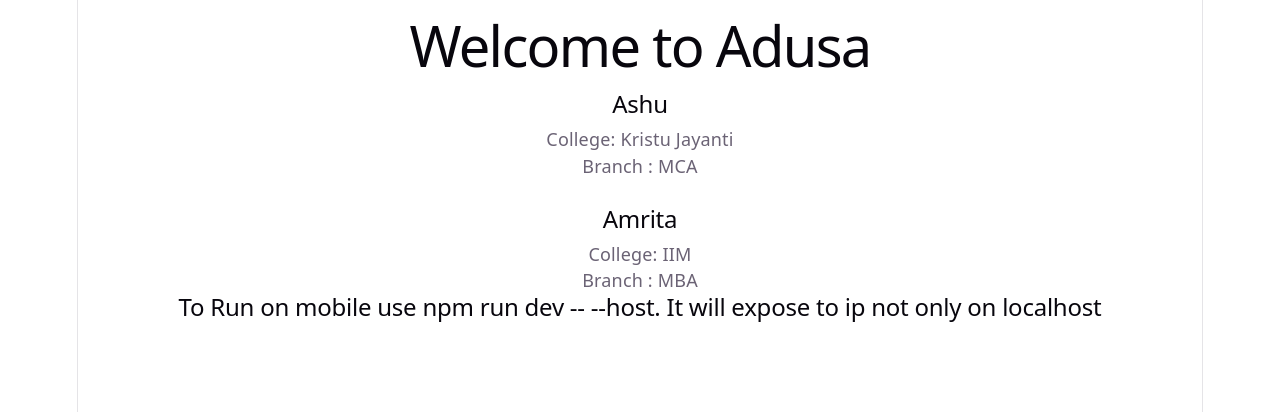
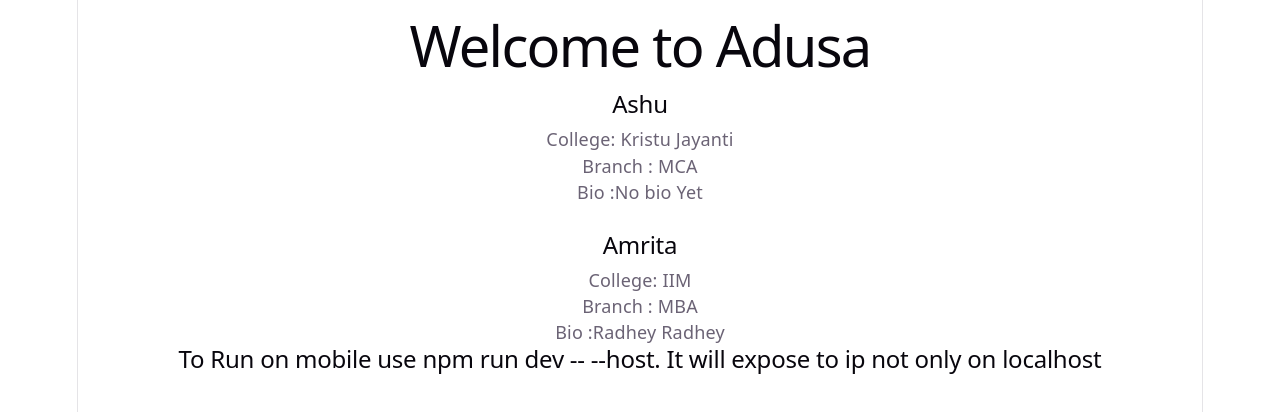
Before and after one commit to ashish8112/adusa, a React (Vite) app in the folder adusa-frontend/: page / in a window 1280 px wide. Shown: the top 412 px of the page. Built offline with nearby package versions, Linux system fonts and the light colour scheme.

Commit message:
Add bio prop to StudentCard component and update usage in App

```diff
--- a/adusa-frontend/src/App.jsx
+++ b/adusa-frontend/src/App.jsx
@@ -6,7 +6,7 @@ function App()
       <h1>Welcome to Adusa</h1>
       <StudentCard name="Ashu" college="Kristu Jayanti" branch="MCA" />
       <br></br>
-      <StudentCard name="Amrita" college="IIM" branch="MBA" />
+      <StudentCard name="Amrita" college="IIM" branch="MBA" bio="Radhey Radhey" />
       <h2>To Run on mobile use npm run dev -- --host. It will expose to ip not only on localhost</h2>
     </div>
   )
--- a/adusa-frontend/src/StudentCard.jsx
+++ b/adusa-frontend/src/StudentCard.jsx
@@ -1,10 +1,11 @@
-function StudentCard({name,college,branch})
+function StudentCard({name,college,branch,bio="No bio Yet"})
 {
     return (
         <div>
             <h2>{name}</h2>
             <p>College: {college}</p>
             <p>Branch : {branch}</p>
+            <p>Bio :{bio}</p>
         </div>
     );
 }
```
